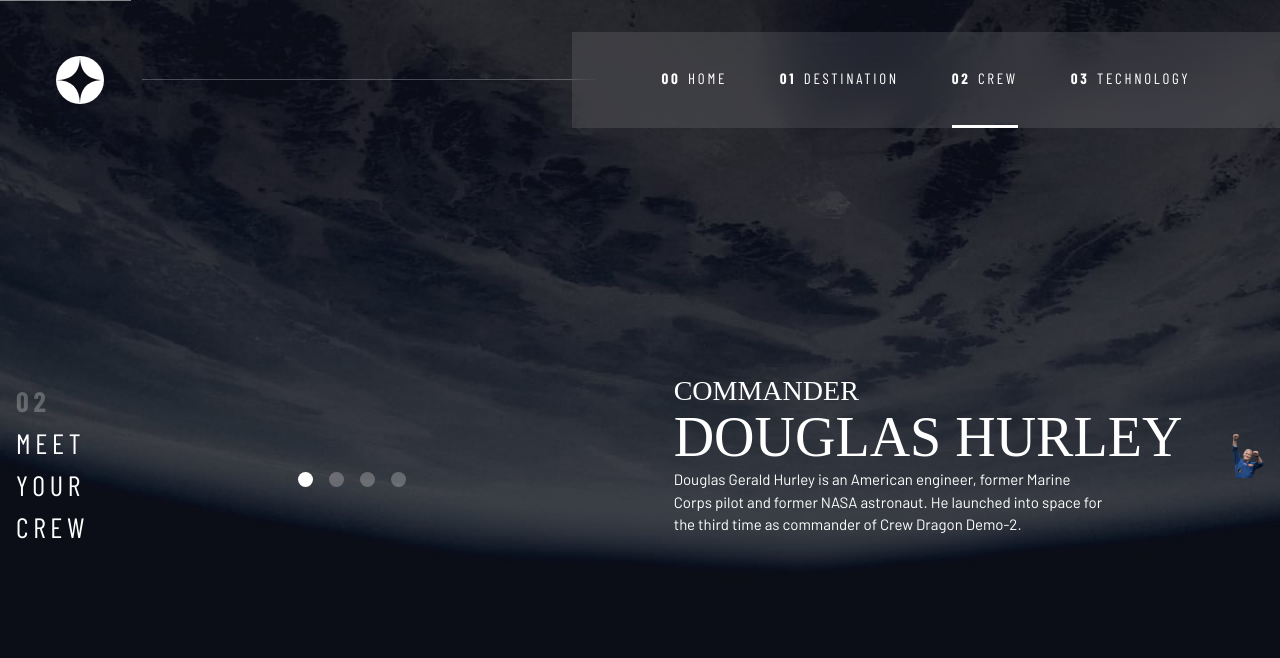
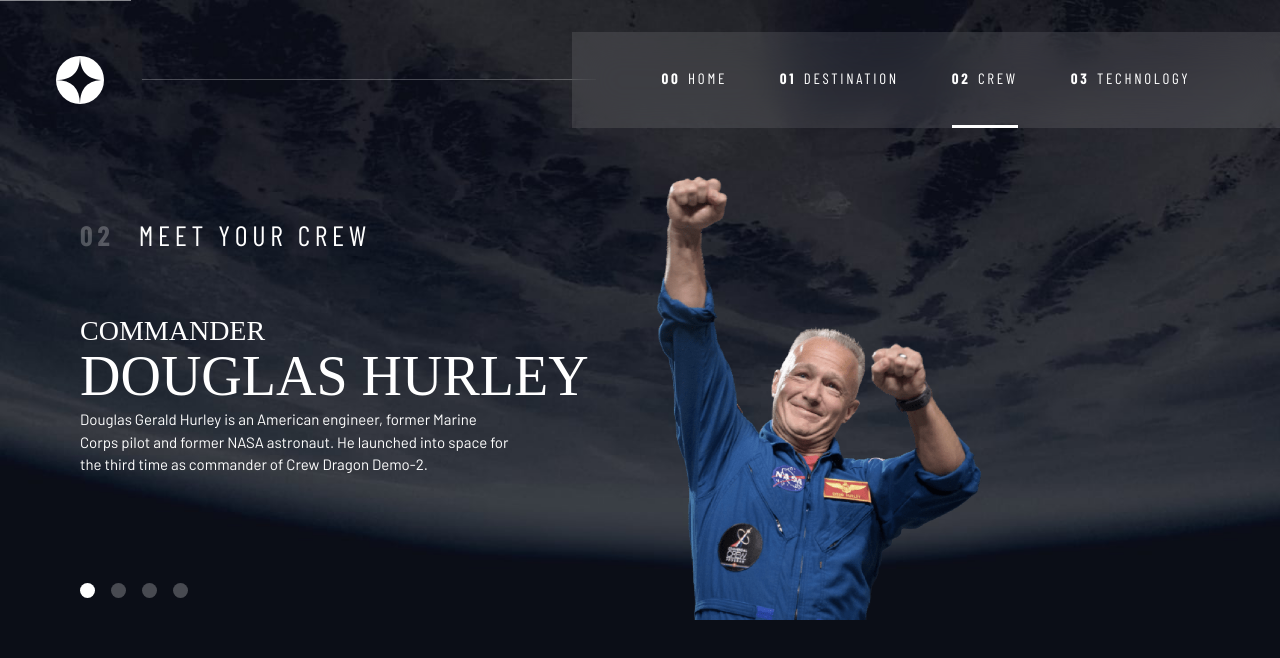
Before and after one commit to Carlos-A-P/space-tourism-website-react, a React (Create React App) app: page /crew in a window 1280 px wide. Shown: the top 658 px of the page. Built offline with nearby package versions, Linux system fonts and the light colour scheme; a web font is replaced by a local one.

Commit message:
updated crew layout and removed button background

```diff
--- a/src/pages/Crew.jsx
+++ b/src/pages/Crew.jsx
@@ -15,16 +15,16 @@
 
 			<div className="flex dot-selectors">
 				<button className="dot-indicator" aria-selected="true" role="tab">
-					<span className="sr-only">Slide title</span>
+					<span className="sr-only">Commander</span>
 				</button>
 				<button className="dot-indicator" aria-selected="false" role="tab">
-					<span className="sr-only">Slide title</span>
+					<span className="sr-only">Mission specialist</span>
 				</button>
 				<button className="dot-indicator" aria-selected="false" role="tab">
-					<span className="sr-only">Slide title</span>
+					<span className="sr-only">Pilot</span>
 				</button>
 				<button className="dot-indicator" aria-selected="false" role="tab">
-					<span className="sr-only">Slide title</span>
+					<span className="sr-only">Engineer</span>
 				</button>
 			</div>
 
--- a/src/pages/Destination.jsx
+++ b/src/pages/Destination.jsx
@@ -29,7 +29,7 @@
 						aria-selected="true"
 						role="tab"
 						aria-controls="moon-tab"
-						className="underline-indicator uppercase ff-sans-cond text-accent bg-dark letter-spacing-2"
+						className="underline-indicator uppercase ff-sans-cond text-accent  letter-spacing-2"
 						tabIndex="0"
 						data-image="moon-image"
 					>
@@ -39,7 +39,7 @@
 						aria-selected="false"
 						role="tab"
 						aria-controls="mars-tab"
-						className="underline-indicator uppercase ff-sans-cond text-accent bg-dark letter-spacing-2"
+						className="underline-indicator uppercase ff-sans-cond text-accent  letter-spacing-2"
 						tabIndex="-1"
 						data-image="mars-image"
 					>
@@ -49,7 +49,7 @@
 						aria-selected="false"
 						role="tab"
 						aria-controls="europa-tab"
-						className="underline-indicator uppercase ff-sans-cond text-accent bg-dark letter-spacing-2"
+						className="underline-indicator uppercase ff-sans-cond text-accent  letter-spacing-2"
 						tabIndex="-1"
 						data-image="europa-image"
 					>
@@ -59,7 +59,7 @@
 						aria-selected="false"
 						role="tab"
 						aria-controls="titan-tab"
-						className="underline-indicator uppercase ff-sans-cond text-accent bg-dark letter-spacing-2"
+						className="underline-indicator uppercase ff-sans-cond text-accent  letter-spacing-2"
 						tabIndex="-1"
 						data-image="titan-image"
 					>
--- a/src/styles/App.scss
+++ b/src/styles/App.scss
@@ -49,3 +49,7 @@
 select {
 	font: inherit;
 }
+
+button {
+	background: 0;
+}
--- a/src/styles/_crew.scss
+++ b/src/styles/_crew.scss
@@ -12,3 +12,35 @@
 		background-image: url(../assets/crew/background-crew-desktop.jpg);
 	}
 }
+
+main.grid-container--crew {
+	grid-template-areas: "title" "image" "selectors" "content";
+	overflow: hidden;
+
+	@include tablet {
+		grid-template-areas: "title" "content" "selectors" "image";
+	}
+
+	@include desktop {
+		justify-items: start;
+		align-content: start;
+		grid-template-areas: ". title image ." ". content image ." ". selectors image .";
+	}
+
+	.numbered-title {
+		grid-area: title;
+	}
+
+	img {
+		grid-area: image;
+		max-width: 60%;
+	}
+
+	.dot-selectors {
+		grid-area: selectors;
+	}
+
+	.crew-details {
+		grid-area: content;
+	}
+}
--- a/src/styles/_destination.scss
+++ b/src/styles/_destination.scss
@@ -24,10 +24,6 @@
 		@include desktop {
 			letter-spacing: 4.72px;
 		}
-	}
-
-	button {
-		background: 0;
 	}
 }
 
@@ -84,6 +80,7 @@
 	}
 }
 
+// fix this
 .grid-container--destination.flow > *:where(:not(:first-child)) {
 	margin-top: 2rem;
 }
```
